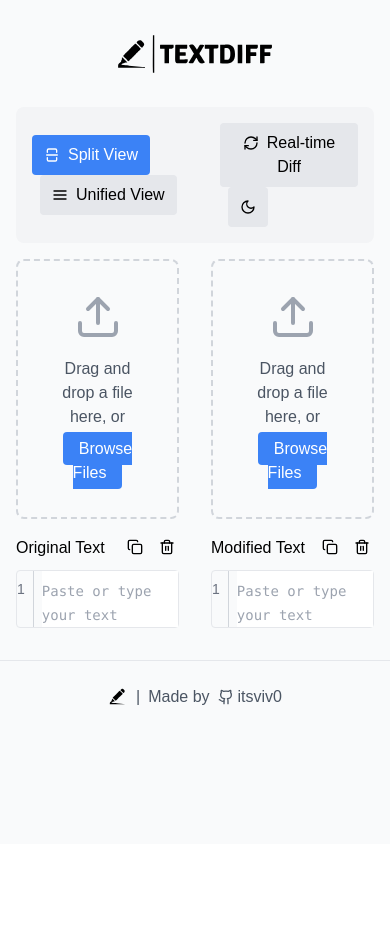
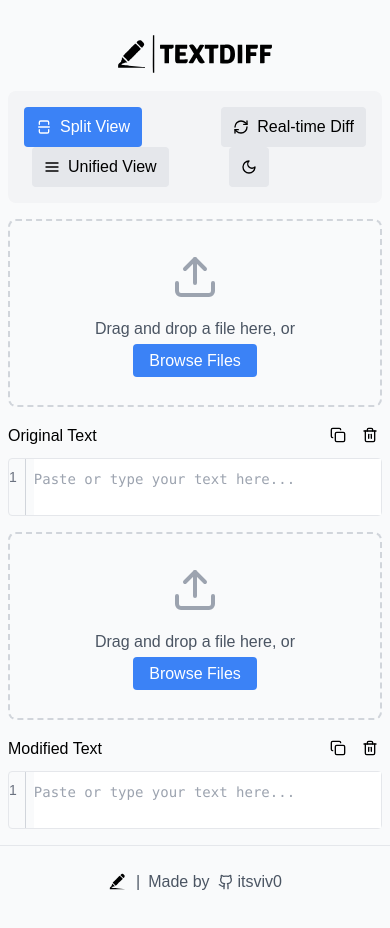
Before and after one commit to itsviv0/textdiff, a Next.js app: page / in a window 390 px wide. Shown: the top 928 px of the page. Before the commit the page ends 844 px from the top, so only its background shows below. Built offline with nearby package versions, Linux system fonts and the light colour scheme.

Commit message:
Added responsive Tailwind classes for improved responsiveness in mobile view.

```diff
--- a/app/page.tsx
+++ b/app/page.tsx
@@ -69,9 +69,9 @@
     };
 
     return (
-        <div className="min-h-screen bg-gray-50 dark:bg-gray-900 py-8 transition-colors text-black">
-            <div className="max-w-7xl mx-auto px-4">
-                <h1 className="text-3xl font-bold text-center mb-8 dark:text-black">
+        <div className="min-h-screen bg-gray-50 dark:bg-gray-900 py-8 transition-colors text-black md:py-8">
+            <div className="max-w-6xl mx-auto px-2 md:px-4 flex-grow">
+                <h1 className="text-2xl md:text-3xl mb-4 md:mb-8">
                     <img
                         src="/textdiff-logo.svg"
                         alt="TextDiff Logo"
@@ -89,7 +89,7 @@
                     onDarkModeChange={setDarkMode}
                 />
 
-                <div className="grid grid-cols-2 gap-8 mb-8">
+                <div className="grid grid-cols-1 md:grid-cols-2 gap-4 md:gap-8 mb-4 md:mb-8">
                     <div>
                         <FileUpload
                             onFileSelect={handleFileSelect}
@@ -142,17 +142,17 @@
 
                 {(leftText || rightText) && (
                     <div>
-                        <div className="flex justify-end mb-8 space-x-4">
+                        <div className="flex flex-col sm:flex-row justify-center sm:justify-end mb-4 space-y-2 sm:space-y-0 sm:space-x-4">
                             <button
                                 onClick={updateDiff}
-                                className="px-4 py-2 bg-blue-500 text-white rounded hover:bg-blue-600 dark:bg-blue-600 dark:hover:bg-blue-700"
+                                className="w-full sm:w-auto px-4 py-2 bg-blue-500 text-white rounded hover:bg-blue-600 dark:bg-blue-600 dark:hover:bg-blue-700"
                             >
                                 <Eye className="w-4 h-4 inline-block mr-2" />
                                 See Diff
                             </button>
                             <button
                                 onClick={handleDownload}
-                                className="px-4 py-2 bg-green-500 text-white rounded hover:bg-green-600 dark:bg-green-600 dark:hover:bg-green-700"
+                                className="w-full sm:w-auto px-4 py-2 bg-green-500 text-white rounded hover:bg-green-600 dark:bg-green-600 dark:hover:bg-green-700"
                             >
                                 <Download className="w-4 h-4 inline-block mr-2" />
                                 Download Diff
```
